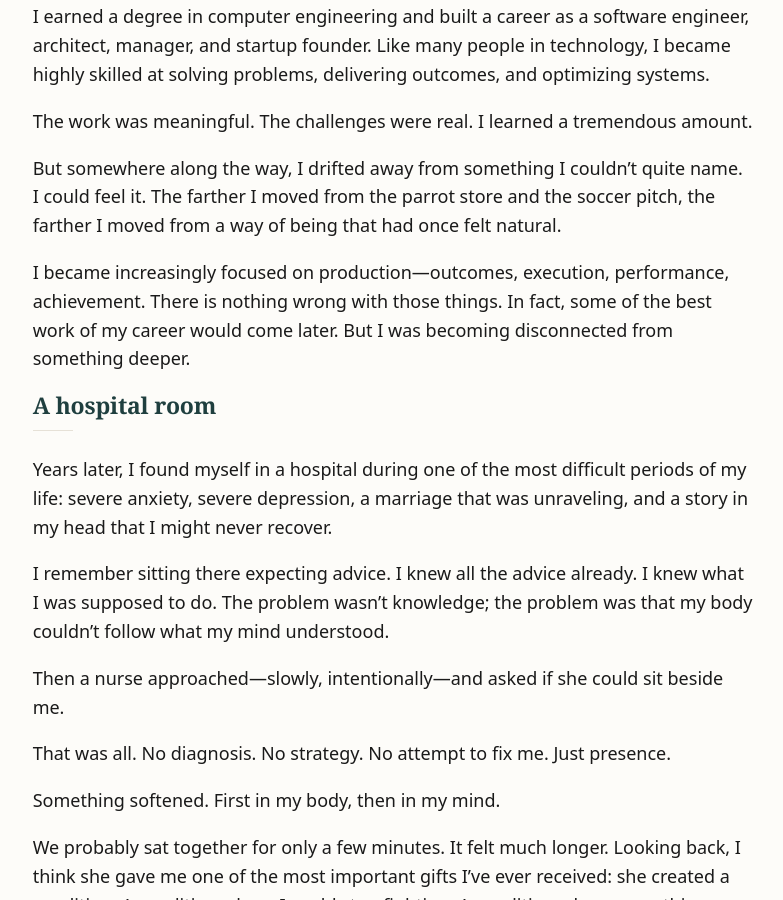
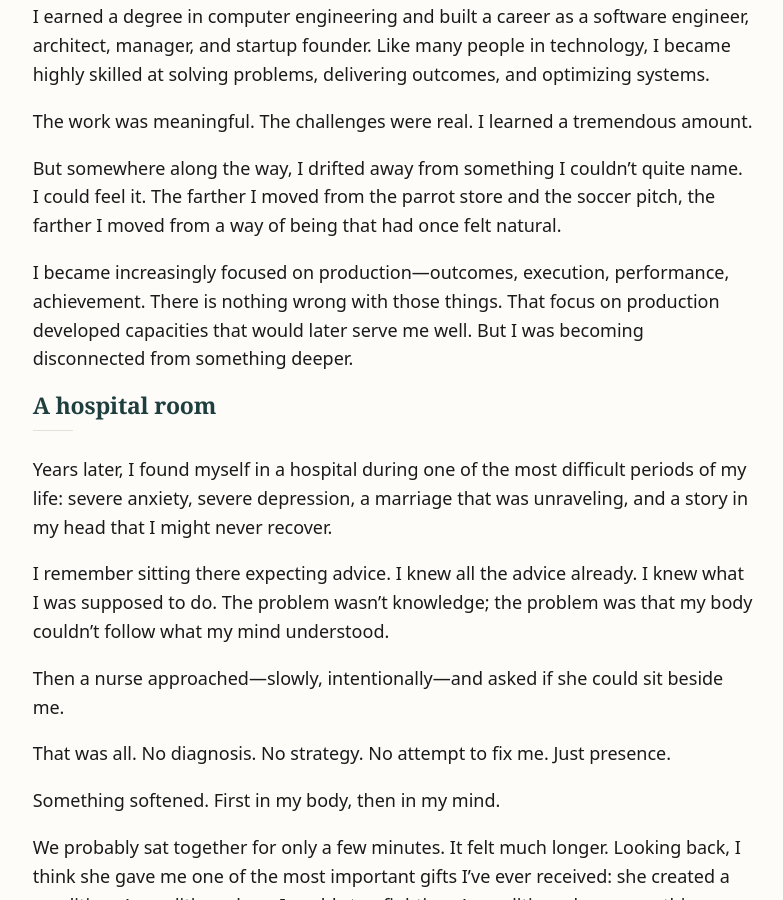
Before and after one commit to basil-family-lab/zen, a Jekyll site: the page built from origin.md, in a window 1280 px wide and 900 px high, scrolled down 1087 px. Shown: the whole window, without its empty margins (247-1030 px from the left). Built offline with Jekyll 4.4.1, drawn with Linux system fonts in a browser that asks for light colours; some of the changed text lies outside the part shown.

Commit message:
refactor: chosen family and flow touch ups

```diff
--- a/origin.md
+++ b/origin.md
@@ -28,7 +28,7 @@ The work was meaningful. The challenges were real. I learned a tremendous amount
 
 But somewhere along the way, I drifted away from something I couldn’t quite name. I could feel it. The farther I moved from the parrot store and the soccer pitch, the farther I moved from a way of being that had once felt natural.
 
-I became increasingly focused on production—outcomes, execution, performance, achievement. There is nothing wrong with those things. In fact, some of the best work of my career would come later. But I was becoming disconnected from something deeper.
+I became increasingly focused on production—outcomes, execution, performance, achievement. There is nothing wrong with those things. That focus on production developed capacities that would later serve me well. But I was becoming disconnected from something deeper.
 
 ## A hospital room
 
```
Also changed, not shown: other parts of origin.md (+1 -1 lines).
